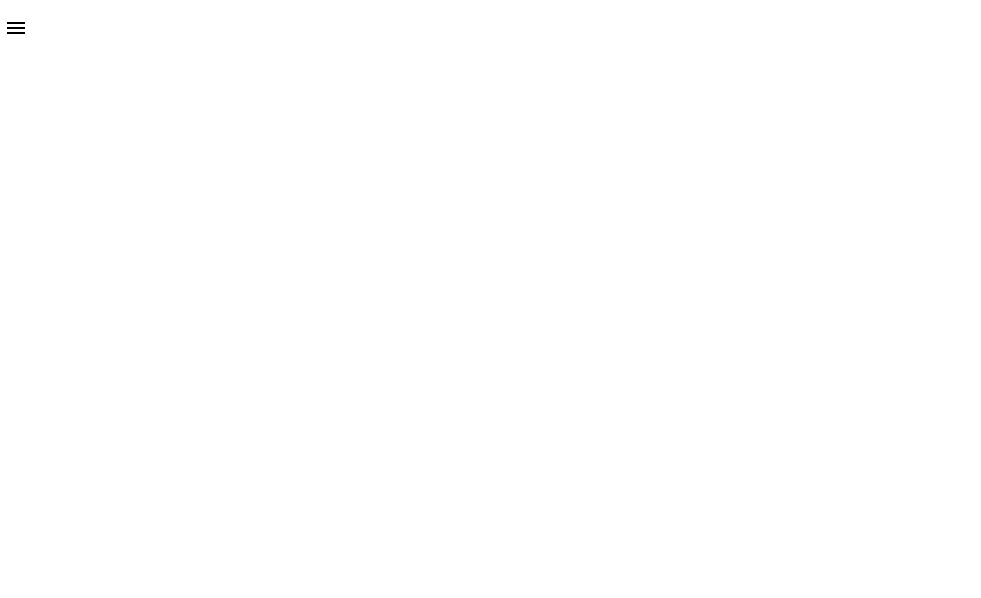
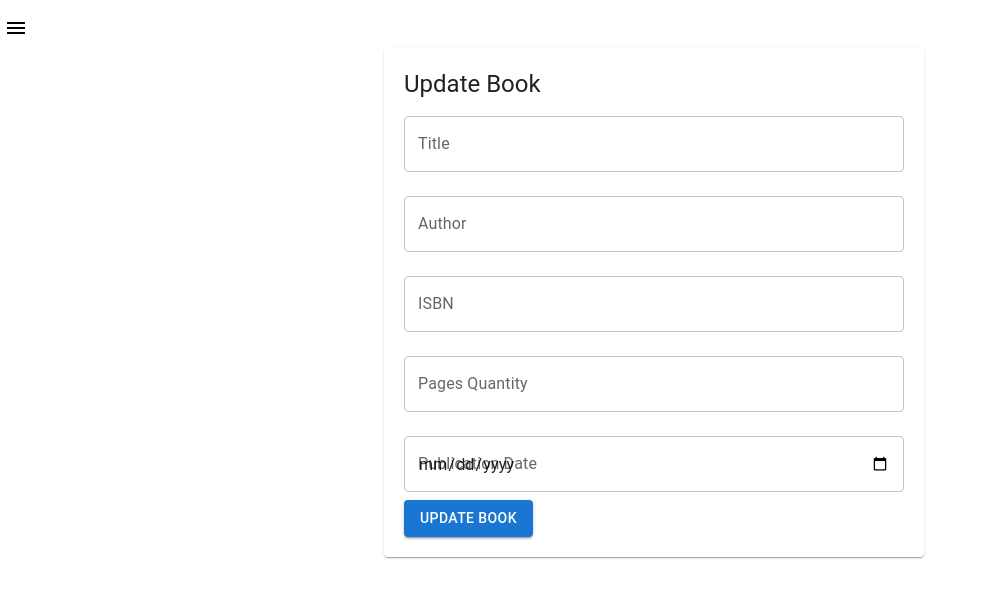
Before and after one commit to hectordev4/userBorrowBookFront, a React (Vite) app in the folder userBorrowBookFront/: page /books/update/1 in a window 1280 px wide. Before the commit this address had no page. Shown: the top 598 px of the page, without its empty margins (0-981 px from the left). Built offline with nearby package versions, Linux system fonts and the light colour scheme.

Commit message:
feat: update book

```diff
--- a/userBorrowBookFront/src/App.jsx
+++ b/userBorrowBookFront/src/App.jsx
@@ -5,6 +5,7 @@ import Home from "./Home";
 import Books from "./Books";
 import Users from "./Users";
 import Borrows from "./Borrows";
+import UpdateBookForm from "./UpdateBookForm";
 
 const App = () => {
   return (
@@ -17,6 +18,7 @@ const App = () => {
             <Route path="/books" element={<Books />} />
             <Route path="/users" element={<Users />} />
             <Route path="/borrows" element={<Borrows />} />
+            <Route path="/books/update/:id" element={<UpdateBookForm />} />
           </Routes>
         </div>
       </div>
--- a/userBorrowBookFront/src/Books.jsx
+++ b/userBorrowBookFront/src/Books.jsx
@@ -10,9 +10,11 @@ import {
   Paper,
   Button,
 } from "@mui/material";
+import { useNavigate } from "react-router-dom";
 
 const Books = () => {
   const [books, setBooks] = useState([]);
+  const navigate = useNavigate(); // React Router hook for navigation
 
   // Fetch all books
   const fetchBooks = async () => {
@@ -33,6 +35,11 @@ const Books = () => {
     } catch (error) {
       console.error("Error deleting book:", error);
     }
+  };
+
+  // Redirect to update form
+  const updateBook = (book) => {
+    navigate(`/books/update/${book.id}`, { state: { book } });
   };
 
   // Fetch books on component mount
@@ -59,7 +66,9 @@ const Books = () => {
               <TableCell>{book.isbn}</TableCell>
               <TableCell>
                 {/* Add Edit/Delete/Update functionality here */}
-                <Button color="primary">Edit</Button>
+                <Button color="primary" onClick={() => updateBook(book)}>
+                  Update
+                </Button>
                 <Button color="secondary" onClick={() => deleteBook(book.id)}>
                   Delete
                 </Button>
--- /dev/null
+++ b/userBorrowBookFront/src/UpdateBookForm.jsx
@@ -0,0 +1,93 @@
+import React, { useState } from "react";
+import { useLocation, useNavigate } from "react-router-dom";
+import axios from "./api";
+import { TextField, Button, Paper, Typography } from "@mui/material";
+
+const UpdateBookForm = () => {
+  const location = useLocation();
+  const navigate = useNavigate();
+  const book = location.state?.book || {}; // Get book data from state
+
+  const [formData, setFormData] = useState({
+    title: book.title || "",
+    author: book.author || "",
+    isbn: book.isbn || "",
+    pagesQty: book.pagesQty || "",
+    available: book.available || false,
+    publicationDate: book.publicationDate || "",
+  });
+
+  const handleChange = (e) => {
+    const { name, value } = e.target;
+    setFormData({ ...formData, [name]: value });
+  };
+
+  const handleSubmit = async (e) => {
+    e.preventDefault();
+    try {
+      await axios.put(
+        `http://localhost:8080/api/v1/books/${book.id}`,
+        formData
+      );
+      alert("Book updated successfully!");
+      navigate("/"); // Redirect back to the books list
+    } catch (error) {
+      console.error("Error updating book:", error);
+    }
+  };
+
+  return (
+    <Paper style={{ padding: "20px", maxWidth: "500px", margin: "20px auto" }}>
+      <Typography variant="h5">Update Book</Typography>
+      <form onSubmit={handleSubmit}>
+        <TextField
+          label="Title"
+          name="title"
+          value={formData.title}
+          onChange={handleChange}
+          fullWidth
+          margin="normal"
+        />
+        <TextField
+          label="Author"
+          name="author"
+          value={formData.author}
+          onChange={handleChange}
+          fullWidth
+          margin="normal"
+        />
+        <TextField
+          label="ISBN"
+          name="isbn"
+          value={formData.isbn}
+          onChange={handleChange}
+          fullWidth
+          margin="normal"
+        />
+        <TextField
+          label="Pages Quantity"
+          name="pagesQty"
+          type="number"
+          value={formData.pagesQty}
+          onChange={handleChange}
+          fullWidth
+          margin="normal"
+        />
+        <TextField
+          label="Publication Date"
+          name="publicationDate"
+          type="date"
+          value={formData.publicationDate}
+          onChange={handleChange}
+          fullWidth
+          margin="normal"
+        />
+        <Button type="submit" variant="contained" color="primary">
+          Update Book
+        </Button>
+      </form>
+    </Paper>
+  );
+};
+
+export default UpdateBookForm;
```
